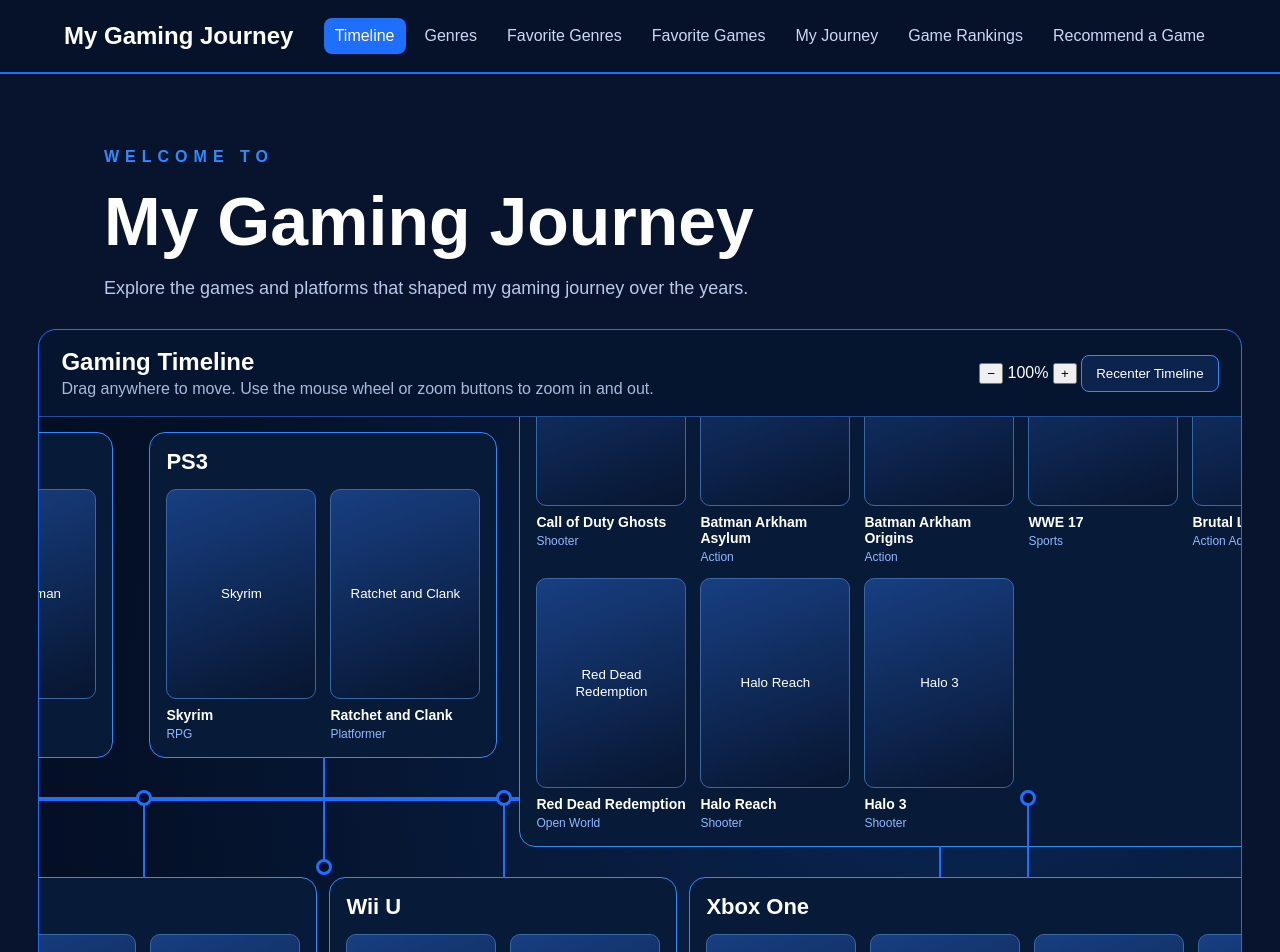
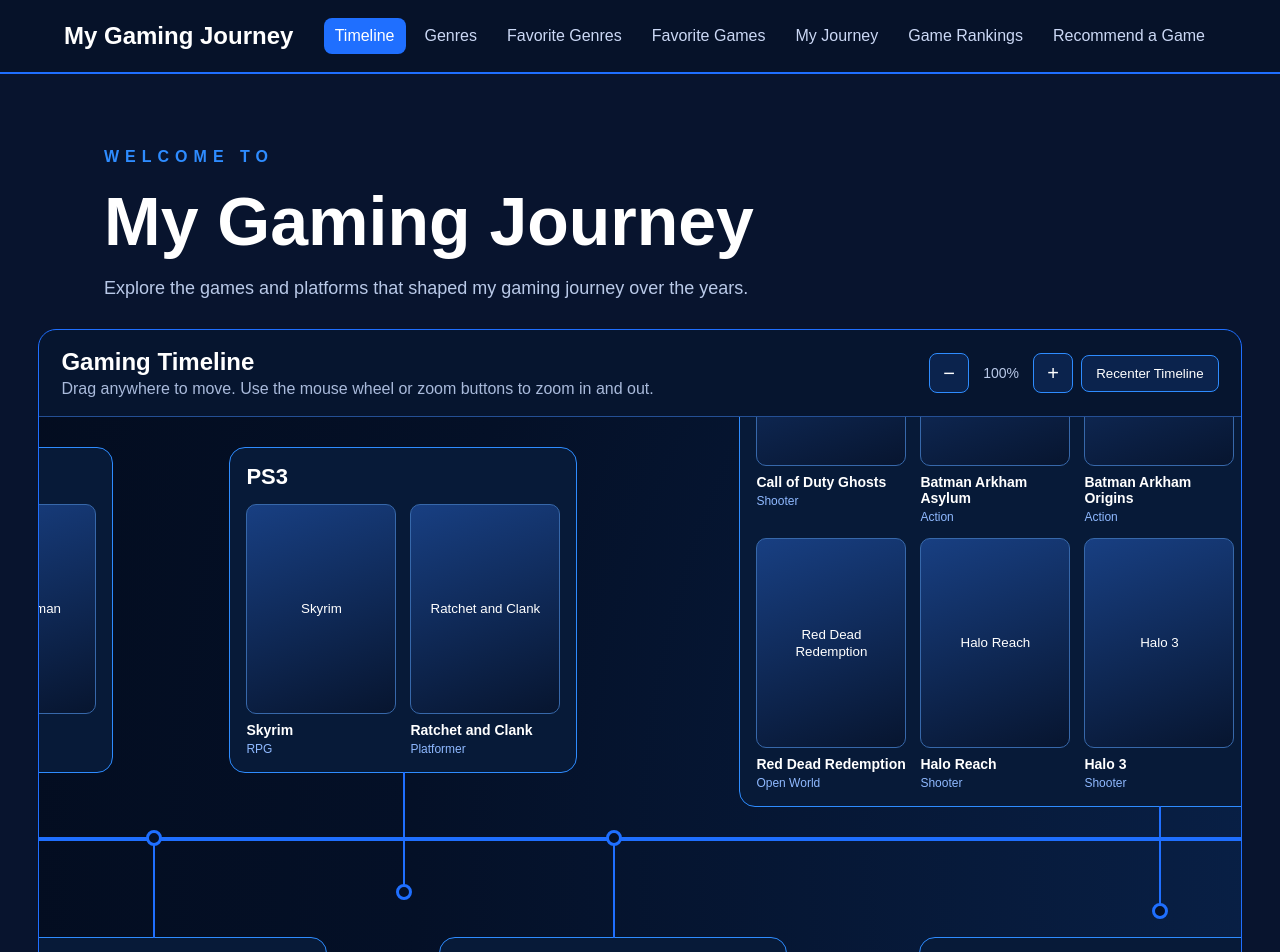
Before and after one commit to EdayNotEbay/gaming-journey, a React (Vite) app: page / in a window 1280 px wide. Shown: the top 952 px of the page. Built offline with nearby package versions, Linux system fonts and the light colour scheme.

Commit message:
Space timeline groups and style zoom levels

```diff
--- a/src/App.css
+++ b/src/App.css
@@ -141,15 +141,15 @@
   overflow: hidden;
 }
 
-/* Arrange the timeline title and recenter button. */
+/* Arrange the timeline title and controls. */
 .timeline-toolbar {
-  /* Put the title and button on one row. */
+  /* Put the title and controls on one row. */
   display: flex;
   /* Allow the toolbar to wrap on smaller screens. */
   flex-wrap: wrap;
   /* Align the toolbar items vertically. */
   align-items: center;
-  /* Separate the title and control. */
+  /* Separate the title and controls. */
   justify-content: space-between;
   /* Add space between wrapped toolbar items. */
   gap: 16px;
@@ -173,6 +173,48 @@
   margin: 0;
   /* Use subdued blue text. */
   color: #a9badb;
+}
+
+/* Arrange the timeline zoom and recenter controls. */
+.timeline-controls {
+  /* Place the controls beside one another. */
+  display: flex;
+  /* Align controls vertically. */
+  align-items: center;
+  /* Add space between the controls. */
+  gap: 8px;
+}
+
+/* Style the timeline zoom buttons. */
+.zoom-button {
+  /* Give each zoom button a square control area. */
+  width: 40px;
+  /* Keep the zoom buttons tall enough to click comfortably. */
+  height: 40px;
+  /* Use the dark timeline control background. */
+  background-color: #0b234d;
+  /* Add a royal-blue border. */
+  border: 1px solid #2e8cff;
+  /* Round the button corners. */
+  border-radius: 8px;
+  /* Use white button text. */
+  color: #ffffff;
+  /* Make the plus and minus easy to see. */
+  font-size: 20px;
+  /* Show that the button can be clicked. */
+  cursor: pointer;
+}
+
+/* Display the current zoom percentage. */
+.zoom-label {
+  /* Give the label enough width so the toolbar does not jump between zoom levels. */
+  min-width: 48px;
+  /* Center the zoom percentage. */
+  text-align: center;
+  /* Use the softer timeline text color. */
+  color: #b9c9e8;
+  /* Keep the label compact. */
+  font-size: 14px;
 }
 
 /* Style the timeline recenter button. */
@@ -221,28 +263,106 @@
   cursor: grabbing;
 }
 
+/* Create the scrollable shell that matches the selected zoom size. */
+.timeline-canvas-shell {
+  /* Keep the scaled canvas anchored to the top-left corner. */
+  position: relative;
+}
+
 /* Create the large bounded two-dimensional workspace. */
 .timeline-canvas {
   /* Keep platform groups positioned relative to this canvas. */
   position: relative;
-  /* Make the workspace much wider than the viewport. */
-  width: 2400px;
-  /* Make the workspace tall enough for stacked platform rows. */
-  height: 1900px;
+  /* Give the platforms enough horizontal room to stay separated. */
+  width: 3600px;
+  /* Give upper and lower platform rows enough vertical room. */
+  height: 2100px;
+  /* Keep zoom scaling anchored to the top-left corner. */
+  transform-origin: top left;
   /* Add a subtle royal-blue canvas gradient. */
   background: radial-gradient(circle at center, #0a2550 0%, #041027 55%, #020918 100%);
+}
+
+/* Size the shell and canvas for the far zoomed-out view. */
+.timeline-zoom-70 {
+  /* Match the scroll area to seventy percent of the canvas width. */
+  width: 2520px;
+  /* Match the scroll area to seventy percent of the canvas height. */
+  height: 1470px;
+}
+
+/* Scale the canvas to seventy percent. */
+.timeline-zoom-70 .timeline-canvas {
+  /* Shrink the complete timeline. */
+  transform: scale(0.7);
+}
+
+/* Size the shell and canvas for the slightly zoomed-out view. */
+.timeline-zoom-85 {
+  /* Match the scroll area to eighty-five percent of the canvas width. */
+  width: 3060px;
+  /* Match the scroll area to eighty-five percent of the canvas height. */
+  height: 1785px;
+}
+
+/* Scale the canvas to eighty-five percent. */
+.timeline-zoom-85 .timeline-canvas {
+  /* Shrink the complete timeline slightly. */
+  transform: scale(0.85);
+}
+
+/* Size the shell and canvas for the normal view. */
+.timeline-zoom-100 {
+  /* Match the scroll area to the full canvas width. */
+  width: 3600px;
+  /* Match the scroll area to the full canvas height. */
+  height: 2100px;
+}
+
+/* Keep the canvas at its normal size. */
+.timeline-zoom-100 .timeline-canvas {
+  /* Keep the complete timeline at full size. */
+  transform: scale(1);
+}
+
+/* Size the shell and canvas for the slightly zoomed-in view. */
+.timeline-zoom-115 {
+  /* Match the scroll area to one hundred fifteen percent of the canvas width. */
+  width: 4140px;
+  /* Match the scroll area to one hundred fifteen percent of the canvas height. */
+  height: 2415px;
+}
+
+/* Scale the canvas to one hundred fifteen percent. */
+.timeline-zoom-115 .timeline-canvas {
+  /* Enlarge the complete timeline slightly. */
+  transform: scale(1.15);
+}
+
+/* Size the shell and canvas for the farther zoomed-in view. */
+.timeline-zoom-130 {
+  /* Match the scroll area to one hundred thirty percent of the canvas width. */
+  width: 4680px;
+  /* Match the scroll area to one hundred thirty percent of the canvas height. */
+  height: 2730px;
+}
+
+/* Scale the canvas to one hundred thirty percent. */
+.timeline-zoom-130 .timeline-canvas {
+  /* Enlarge the complete timeline farther. */
+  transform: scale(1.3);
 }
 
 /* Draw the main horizontal timeline through the canvas. */
 .timeline-main-line {
   /* Position the line independently inside the canvas. */
   position: absolute;
-  /* Place the line below the upper platform groups. */
-  top: 1000px;
+  /* Place the line between the upper and lower platform rows. */
+  top: 1040px;
   /* Leave room at the start of the canvas. */
-  left: 140px;
-  /* Stretch the line across the timeline. */
-  width: 2100px;
+  left: 120px;
+  /* Stretch the line across the wider timeline. */
+  width: 3260px;
   /* Give the line a visible thickness. */
   height: 4px;
   /* Use the main royal-blue accent. */
@@ -370,63 +490,63 @@
   /* Place PS2 near the beginning of the canvas. */
   left: 170px;
   /* Place PS2 above the main line. */
-  top: 635px;
+  top: 650px;
 }
 
 /* Position the PS3 group above the timeline. */
 .platform-ps3 {
-  /* Place PS3 after PS2. */
-  left: 390px;
+  /* Leave a larger horizontal gap after PS2. */
+  left: 470px;
   /* Place PS3 above the main line. */
-  top: 635px;
+  top: 650px;
 }
 
 /* Position the large Xbox 360 group above the timeline. */
 .platform-xbox-360 {
-  /* Place Xbox 360 near the center of the upper canvas. */
-  left: 760px;
-  /* Move the larger group upward so stacked rows fit without touching the line. */
-  top: 160px;
+  /* Leave clear horizontal space between PS3 and Xbox 360. */
+  left: 980px;
+  /* Move the large group upward so its stacked rows stay above the timeline. */
+  top: 120px;
 }
 
 /* Position the Wii group below the timeline. */
 .platform-wii {
-  /* Place Wii below the early timeline. */
-  left: 210px;
-  /* Place Wii below the main line. */
-  top: 1080px;
+  /* Place Wii below the early timeline with room around the panel. */
+  left: 220px;
+  /* Leave a visible gap below the timeline line. */
+  top: 1140px;
 }
 
 /* Position the Wii U group below the timeline. */
 .platform-wii-u {
-  /* Place Wii U after Wii. */
-  left: 570px;
-  /* Place Wii U below the main line. */
-  top: 1080px;
+  /* Leave a larger horizontal gap after Wii. */
+  left: 680px;
+  /* Leave a visible gap below the timeline line. */
+  top: 1140px;
 }
 
 /* Position the Xbox One group below the timeline. */
 .platform-xbox-one {
-  /* Place Xbox One near the center lower canvas. */
-  left: 930px;
-  /* Place Xbox One below the main line. */
-  top: 1080px;
+  /* Leave clear space after Wii U. */
+  left: 1160px;
+  /* Leave a visible gap below the timeline line. */
+  top: 1140px;
 }
 
 /* Position the Oculus Quest 2 group below the timeline. */
 .platform-quest-2 {
-  /* Place Quest 2 after Xbox One. */
-  left: 1660px;
-  /* Place Quest 2 below the main line. */
-  top: 1080px;
+  /* Give Quest 2 its own horizontal area. */
+  left: 1980px;
+  /* Leave a visible gap below the timeline line. */
+  top: 1140px;
 }
 
-/* Position the larger PC group lower and farther right. */
+/* Position the larger PC group below the timeline. */
 .platform-pc {
-  /* Place PC toward the end of the canvas. */
-  left: 1570px;
-  /* Place PC below the main line with enough room for stacked rows. */
-  top: 1080px;
+  /* Give PC a separate wide area after Quest 2. */
+  left: 2460px;
+  /* Leave a visible gap below the timeline line. */
+  top: 1140px;
 }
 
 /* Give small platform groups fewer columns than large libraries. */
@@ -521,13 +641,13 @@
 .platform-ps2 .platform-connector,
 .platform-ps3 .platform-connector {
   /* Reach from the group to the timeline line. */
-  height: 110px;
+  height: 120px;
 }
 
 /* Give the tall Xbox 360 group its own connector length. */
 .platform-xbox-360 .platform-connector {
   /* Reach from the group to the timeline line. */
-  height: 95px;
+  height: 105px;
 }
 
 /* Draw connectors upward from lower platform groups to the main timeline. */
@@ -542,19 +662,14 @@
   bottom: 100%;
 }
 
-/* Give the first lower row enough connector length to reach the timeline. */
+/* Give every lower platform enough connector length to reach the timeline. */
 .platform-wii .platform-connector,
 .platform-wii-u .platform-connector,
 .platform-xbox-one .platform-connector,
-.platform-quest-2 .platform-connector {
-  /* Reach upward to the timeline line. */
-  height: 80px;
-}
-
-/* Give the lower PC group the same direct connection to the timeline. */
+.platform-quest-2 .platform-connector,
 .platform-pc .platform-connector {
-  /* Reach upward from the PC group to the timeline. */
-  height: 80px;
+  /* Reach upward through the gap to the timeline line. */
+  height: 100px;
 }
 
 /* Mark where each connector meets the main timeline. */
```
